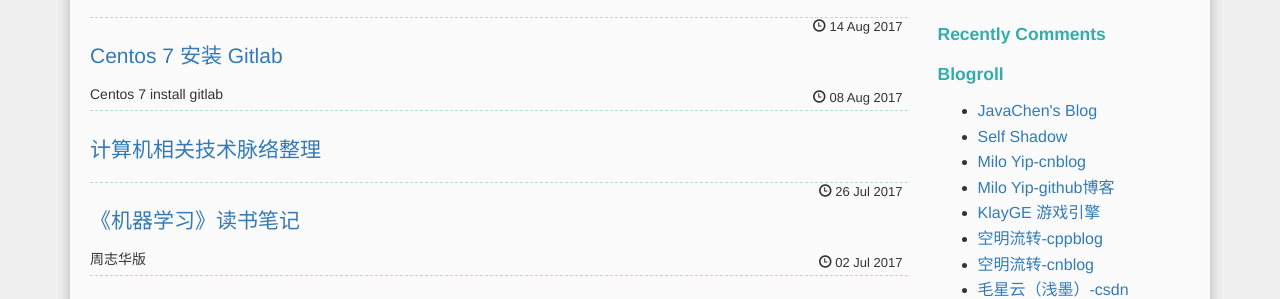
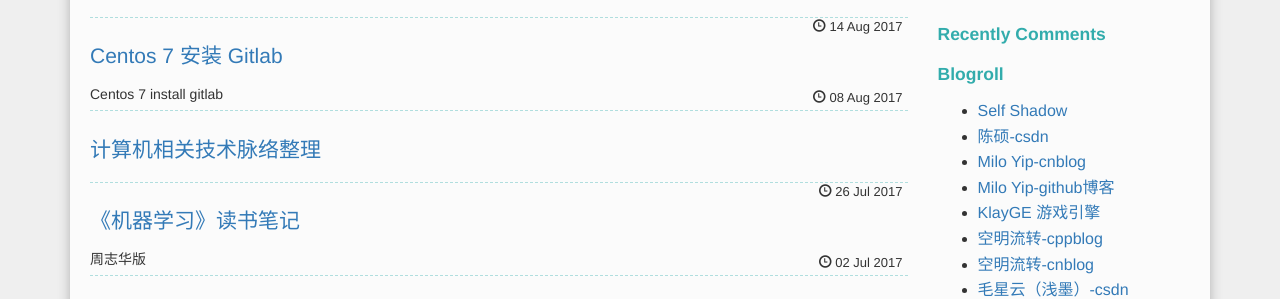
Before and after one commit to SenZhangAI/senzhangai.github.com, a Jekyll site: the page built from index.html, in a window 1280 px wide. Shown: the part 1021-1320 px from the top of the page. Built offline with Jekyll 4.4.1, drawn with Linux system fonts in a browser that asks for light colours; the list of posts is cut into pages by our own code; comment, search, counter and statistics services are not loaded.

Commit message:
update blog

```diff
--- a/_data/blogroll.json
+++ b/_data/blogroll.json
@@ -1,11 +1,11 @@
 [
-    {
-        "title": "JavaChen's Blog",
-        "url": "http://blog.javachen.com/"
-    },
     {
         "title": "Self Shadow",
         "url": "http://blog.selfshadow.com/"
+    },
+    {
+        "title": "陈硕-csdn",
+        "url": "https://blog.csdn.net/Solstice"
     },
     {
         "title": "Milo Yip-cnblog",
```
